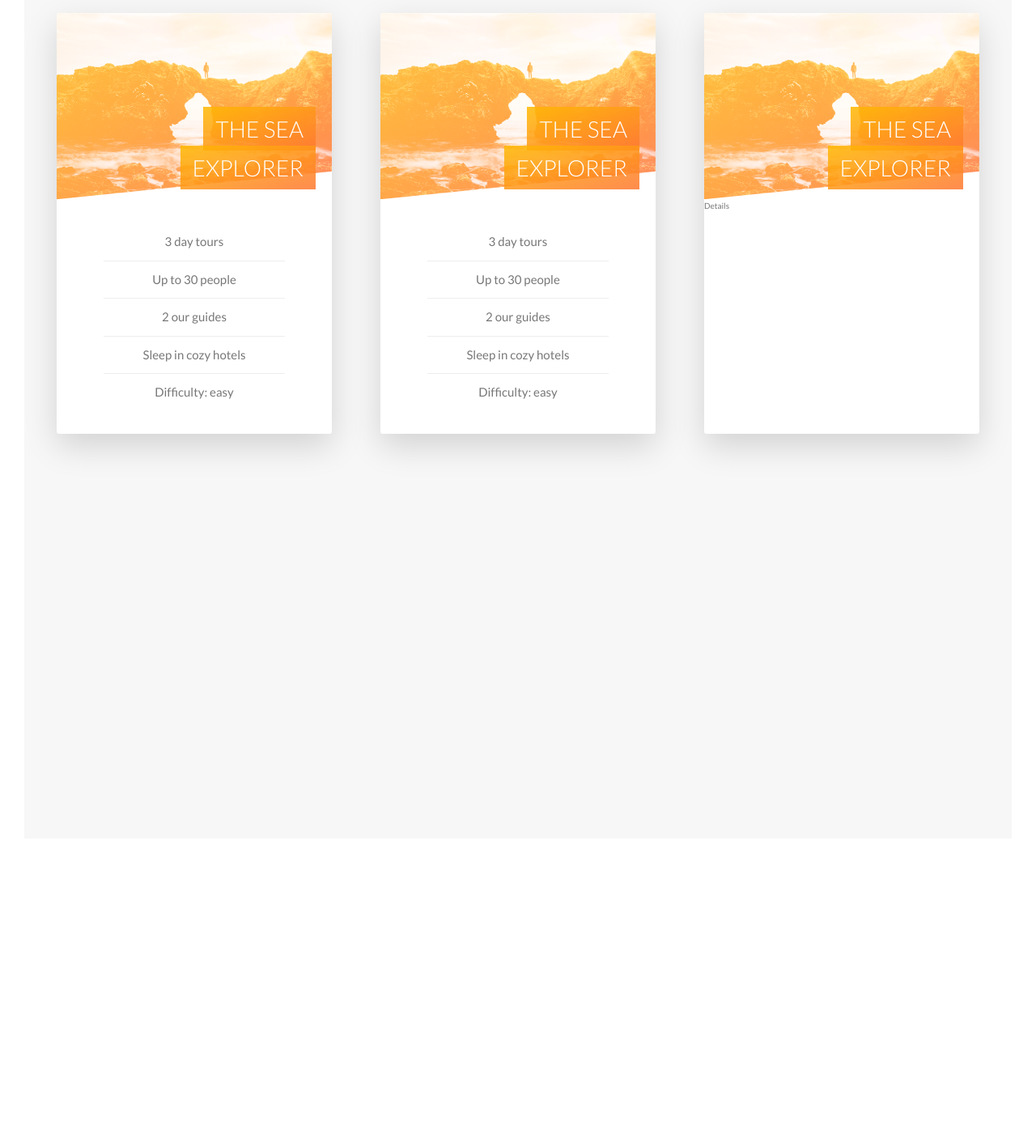
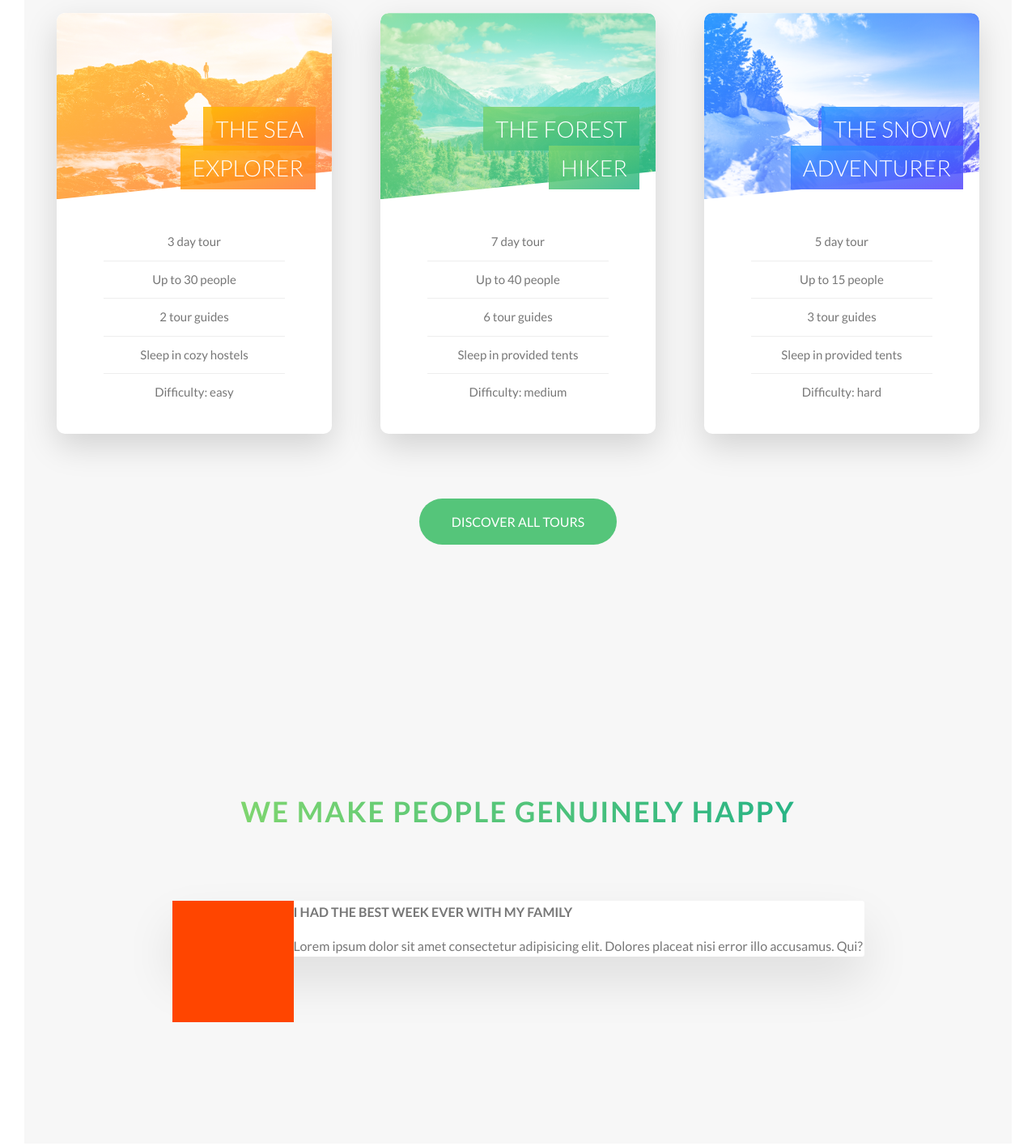
Before and after one commit to TheVanillaBean/natours-legacy, a website: page index.html in a window 1280 px wide. Shown: the part 2540-3956 px from the top of the page at 81% size. Before the commit the page ends 3606 px from the top, so only its background shows below. Drawn offline with Linux system fonts and the light colour scheme.

Commit message:
Complete tours section

```diff
--- a/index.html
+++ b/index.html
@@ -127,16 +127,22 @@
                                 </h4>
                                 <div class="card__details">
                                     <ul>
-                                        <li>3 day tours</li>
+                                        <li>3 day tour</li>
                                         <li>Up to 30 people</li>
-                                        <li>2 our guides</li>
-                                        <li>Sleep in cozy hotels</li>
+                                        <li>2 tour guides</li>
+                                        <li>Sleep in cozy hostels</li>
                                         <li>Difficulty: easy</li>
                                     </ul>
                                 </div>
                             </div>
                             <div class="card__side card__side--back card__side--back-1">
-                                Back
+                                <div class="card__cta">
+                                    <div class="card__price-box">
+                                        <p class="card__price-only">Only</p>
+                                        <p class="card__price-value">$297</p>
+                                    </div>
+                                    <a href="#" class="btn btn--white">Book now!</a>
+                                </div>
                             </div>
                         </div>
                     </div>
@@ -147,20 +153,26 @@
                                     &nbsp;
                                 </div>
                                 <h4 class="card__heading">
-                                    <span class="card__heading-span card__heading-span--2">The Sea Explorer</span>
+                                    <span class="card__heading-span card__heading-span--2">The Forest Hiker</span>
                                 </h4>
                                 <div class="card__details">
                                     <ul>
-                                        <li>3 day tours</li>
-                                        <li>Up to 30 people</li>
-                                        <li>2 our guides</li>
-                                        <li>Sleep in cozy hotels</li>
-                                        <li>Difficulty: easy</li>
+                                        <li>7 day tour</li>
+                                        <li>Up to 40 people</li>
+                                        <li>6 tour guides</li>
+                                        <li>Sleep in provided tents</li>
+                                        <li>Difficulty: medium</li>
                                     </ul>
                                 </div>
                             </div>
                             <div class="card__side card__side--back card__side--back-2">
-                                Back
+                                <div class="card__cta">
+                                    <div class="card__price-box">
+                                        <p class="card__price-only">Only</p>
+                                        <p class="card__price-value">$497</p>
+                                    </div>
+                                    <a href="#" class="btn btn--white">Book now!</a>
+                                </div>
                             </div>
                         </div>
                     </div>
@@ -171,15 +183,54 @@
                                     &nbsp;
                                 </div>
                                 <h4 class="card__heading">
-                                    <span class="card__heading-span card__heading-span--3">The Sea Explorer</span>
+                                    <span class="card__heading-span card__heading-span--3">The Snow Adventurer</span>
                                 </h4>
-                                <div class="card_details">
-                                    Details
+                                <div class="card__details">
+                                    <ul>
+                                        <li>5 day tour</li>
+                                        <li>Up to 15 people</li>
+                                        <li>3 tour guides</li>
+                                        <li>Sleep in provided tents</li>
+                                        <li>Difficulty: hard</li>
+                                    </ul>
                                 </div>
                             </div>
                             <div class="card__side card__side--back card__side--back-3">
-                                Back
+                                <div class="card__cta">
+                                    <div class="card__price-box">
+                                        <p class="card__price-only">Only</p>
+                                        <p class="card__price-value">$897</p>
+                                    </div>
+                                    <a href="#" class="btn btn--white">Book now!</a>
+                                </div>
                             </div>
+                        </div>
+                    </div>
+                </div>
+
+                <div class="u-center-text u-margin-bottom-huge">
+                    <a href="#" class="btn btn--green">Discover all tours</a>
+                </div>
+            </section>
+
+            <section class="section-stories">
+                <div class="u-center-text u-margin-bottom-big">
+                    <h2 class="heading-secondary">
+                        We make people genuinely happy
+                    </h2>
+                </div>
+
+                <div class="row">
+                    <div class="story">
+                        <figure class="story__shape">
+
+                        </figure>
+
+                        <div class="story__text">
+                            <h3 class="heading-tertiary u-margin-bottom-small">I had the best week ever with my family</h3>
+                            <p>
+                                Lorem ipsum dolor sit amet consectetur adipisicing elit. Dolores placeat nisi error illo accusamus. Qui?
+                            </p>
                         </div>
                     </div>
                 </div>
--- a/sass/base/_utilities.scss
+++ b/sass/base/_utilities.scss
@@ -3,3 +3,6 @@
 .u-margin-bottom-big { margin-bottom: 8rem; }
 .u-margin-bottom-medium { margin-bottom: 4rem; }
 .u-margin-bottom-small { margin-bottom: 1.5rem; }
+
+.u-margin-top-huge { margin-top: 10rem; }
+.u-margin-top-big { margin-top: 8rem; }
--- a/sass/components/_button.scss
+++ b/sass/components/_button.scss
@@ -32,6 +32,15 @@
 
         &::after {
             background-color: $color-white;
+        }
+    }
+
+    &--green {
+        background-color: $color-primary;
+        color: $color-white;
+
+        &::after {
+            background-color: $color-primary;
         }
     }
 
--- a/sass/components/_card.scss
+++ b/sass/components/_card.scss
@@ -15,7 +15,7 @@
         left: 0;
         width: 100%;
         backface-visibility: hidden;
-        border-radius: 3px;
+        border-radius: 10px;
         overflow: hidden;
         box-shadow: 0 1.5rem 4rem rgba($color-black, .15);
 
@@ -28,6 +28,14 @@
 
             &-1 {
                 background-image: linear-gradient(to right bottom, $color-secondary-light, $color-secondary-dark);
+            }
+
+            &-2 {
+                background-image: linear-gradient(to right bottom, $color-primary-light, $color-primary-dark);
+            }
+
+            &-3 {
+                background-image: linear-gradient(to right bottom, $color-tertiary-light, $color-tertiary-dark);
             }
         }
 
@@ -49,17 +57,19 @@
         background-blend-mode: screen;
         -webkit-clip-path: polygon(0 0, 100% 0, 100% 85%, 0 100%);
         clip-path: polygon(0 0, 100% 0, 100% 85%, 0 100%);
+        border-top-left-radius: 10px;
+        border-top-right-radius: 10px;
 
         &--1 {
             background-image: linear-gradient(to right bottom, $color-secondary-light, $color-secondary-dark), url(../img/nat-5.jpg);
         }
 
         &--2 {
-            background-image: linear-gradient(to right bottom, $color-secondary-light, $color-secondary-dark), url(../img/nat-5.jpg);
+            background-image: linear-gradient(to right bottom, $color-primary-light, $color-primary-dark), url(../img/nat-6.jpg);
         }
 
         &--3 {
-            background-image: linear-gradient(to right bottom, $color-secondary-light, $color-secondary-dark), url(../img/nat-5.jpg);
+            background-image: linear-gradient(to right bottom, $color-tertiary-light, $color-tertiary-dark), url(../img/nat-7.jpg);
         }
 
     }
@@ -89,14 +99,14 @@
 
         &--2 {
             background-image: linear-gradient(to right bottom,
-                rgba($color-secondary-light, .85),
-                rgba($color-secondary-dark, .85,));
+                rgba($color-primary-light, .85),
+                rgba($color-primary-dark, .85,));
         }
 
         &--3 {
             background-image: linear-gradient(to right bottom,
-                rgba($color-secondary-light, .85),
-                rgba($color-secondary-dark, .85,));
+                rgba($color-tertiary-light, .85),
+                rgba($color-tertiary-dark, .85,));
         }
     }
 
@@ -122,4 +132,30 @@
 
     }
 
+    //Back Side Styling
+    &__cta {
+        position: absolute;
+        top: 50%;
+        left: 50%;
+        transform: translate(-50%, -50%);
+        width: 90%;
+        text-align: center;
+    }
+
+    &__price-box {
+        text-align: center;
+        color: $color-white;
+        margin-bottom: 8rem;
+    }
+
+    &__price-only {
+        font-size: 1.4rem;
+        text-transform: uppercase;
+    }
+
+    &__price-value {
+        font-size: 6rem;
+        font-weight: 100;
+    }
+
 }
--- /dev/null
+++ b/sass/components/_story.scss
@@ -0,0 +1,17 @@
+.story {
+    width: 75%;
+    margin: 0 auto;
+    box-shadow: 0 3rem 6rem rgba($color-black, .1);
+    background-color: $color-white;
+    border-radius: 3px;
+    font-size: $default-font-size;
+
+    &__shape {
+        width: 15rem;
+        height: 15rem;
+        background-color: orangered;
+        float: left;
+
+
+    }
+}
--- a/sass/main.scss
+++ b/sass/main.scss
@@ -11,6 +11,7 @@
 @import "components/card";
 @import "components/composition";
 @import "components/feature-box";
+@import "components/story";
 
 @import "layout/grid";
 @import "layout/header";
--- a/sass/pages/_home.scss
+++ b/sass/pages/_home.scss
@@ -22,6 +22,11 @@
 
 .section-tours {
     background-color: $color-grey-light-1;
-    padding: 25rem 0 50rem 0;
+    padding: 25rem 0 15rem 0;
     margin-top: -10rem;
 }
+
+.section-stories {
+    padding: 15rem 0;
+    background-color: $color-grey-light-1;
+}
```
Also changed, not shown: css/style.css.
